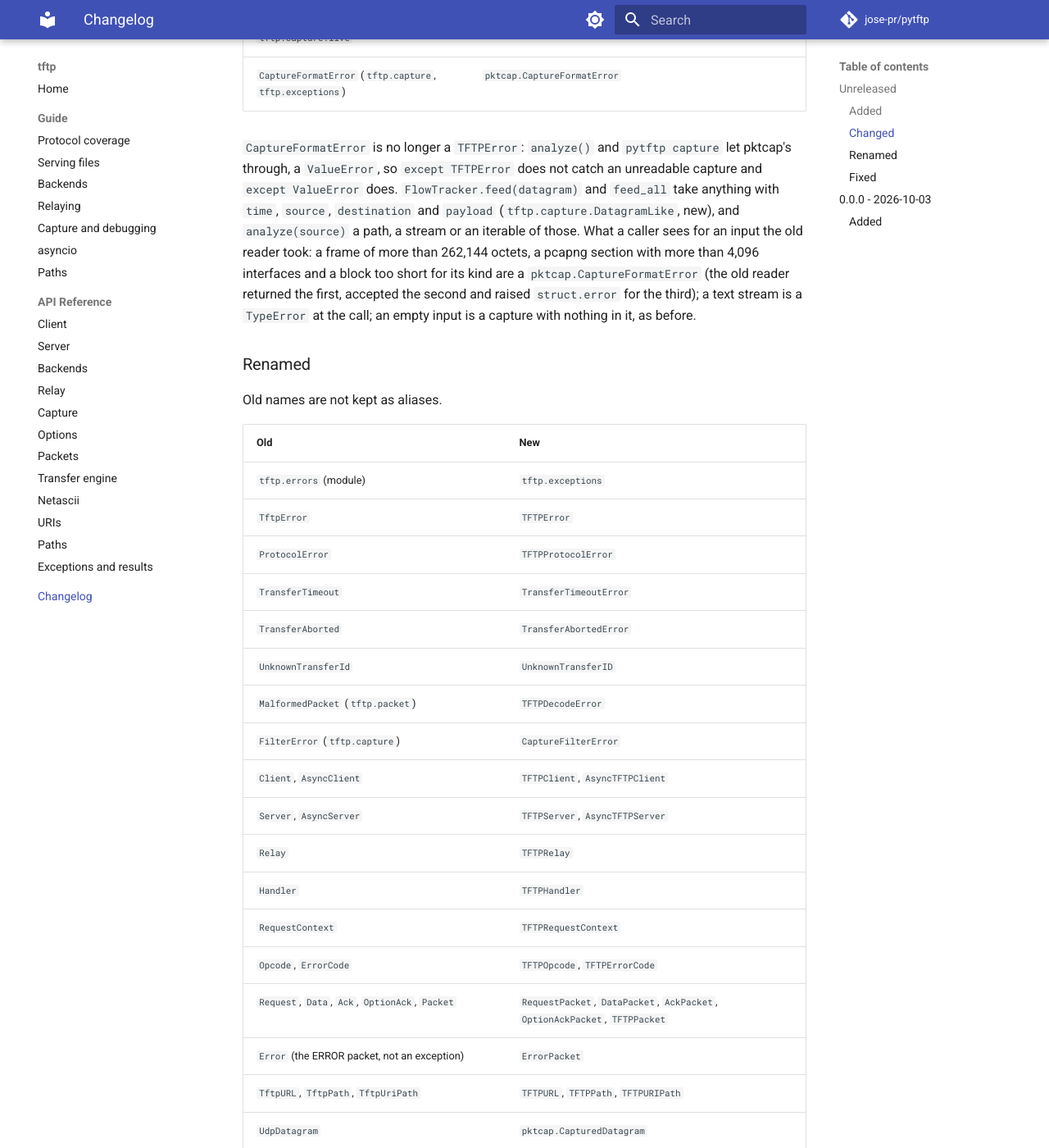
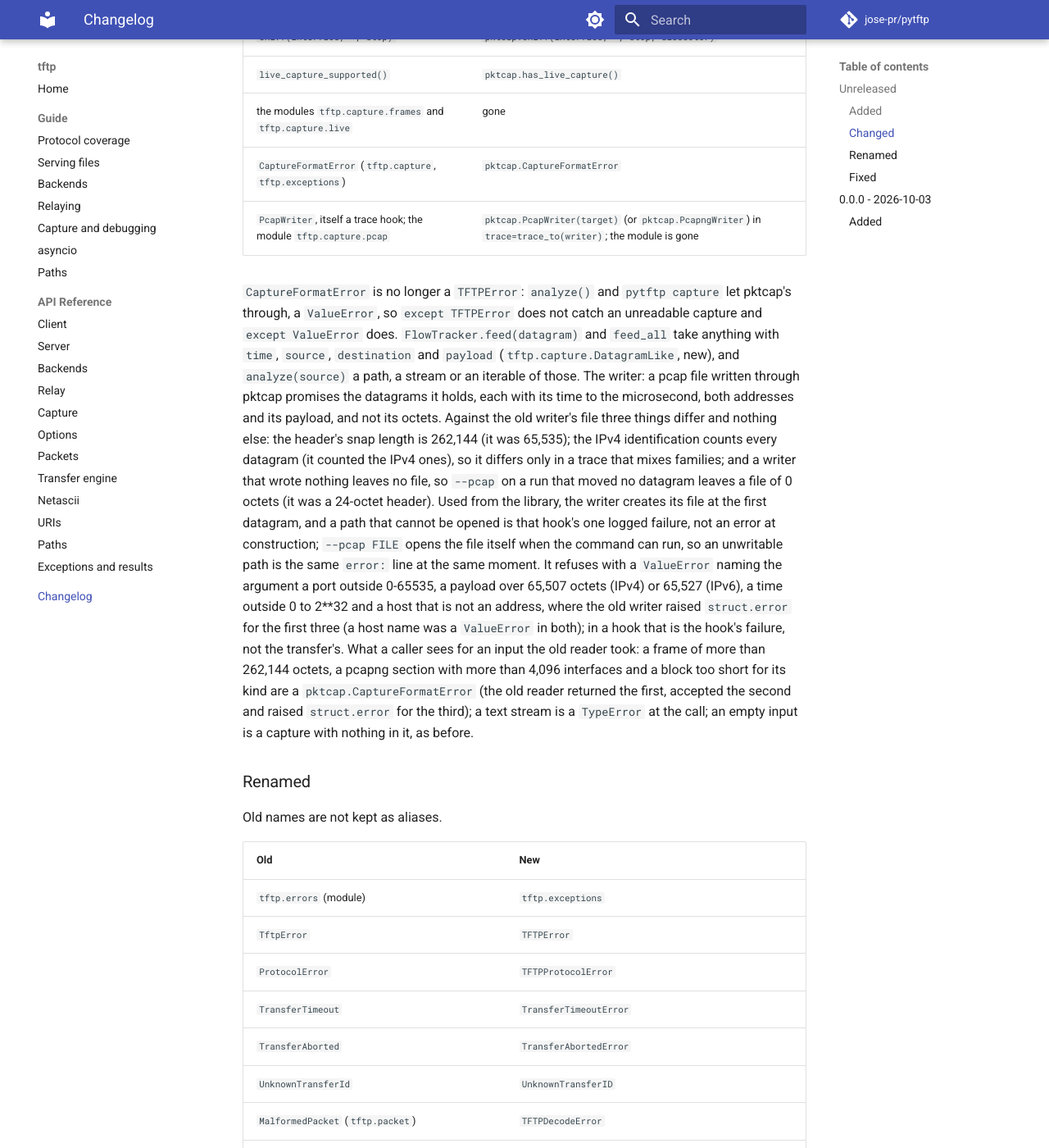
Before and after one commit to jose-pr/pytftp, an MkDocs documentation site: the page built from docs/changelog.md, in a window 1280 px wide and 1400 px high, scrolled down 9458 px. Shown: the whole window at 82% size. Built offline with MkDocs 1.6.1 and Material for MkDocs 9.7.7, drawn with Linux system fonts in a browser that asks for light colours; comment, search, counter and statistics services are not loaded; some of the changed text lies outside the part shown.

Commit message:
feat: a pktcap writer records a run through trace_to, and the library's own pcap writer is gone
trace_to(writer) is a trace hook over anything with write(time, source,
destination, payload), so pcap and pcapng both work. The command line opens the
file itself when the command can run and hands the stream to pktcap's writer, so
an unwritable path is the same error line at the same moment. A pcap written
this way holds the same datagrams; its snap length, the IPv4 identification of
a mixed-family trace and the file of a run that moved nothing differ.

```diff
--- a/CHANGELOG.md
+++ b/CHANGELOG.md
@@ -15,6 +15,10 @@
   through the constructor as `dataclasses.replace` does.
 - `tftp.capture.combine_hooks(*hooks)`: one `trace=` hook from several; a hook that
   raises does not keep the others from the event.
+- `tftp.capture.trace_to(writer)`: a trace hook that appends every event to a writer, and
+  `DatagramWriter`, the `Protocol` it takes (`write(time, source, destination, payload)`).
+  `pktcap.PcapWriter` and `pktcap.PcapngWriter` are both one, so a run can be recorded as
+  pcapng too.
 - `by_prefix` and `by_subnet` take `"KEY=HOST[:PORT]"` text in a sequence, in place of
   a pair.
 - `pytftp serve --max-duration SECONDS` (the longest a transfer may run),
@@ -390,12 +394,28 @@
   | `live_capture_supported()` | `pktcap.has_live_capture()` |
   | the modules `tftp.capture.frames` and `tftp.capture.live` | gone |
   | `CaptureFormatError` (`tftp.capture`, `tftp.exceptions`) | `pktcap.CaptureFormatError` |
+  | `PcapWriter`, itself a trace hook; the module `tftp.capture.pcap` | `pktcap.PcapWriter(target)` (or `pktcap.PcapngWriter`) in `trace=trace_to(writer)`; the module is gone |
 
   `CaptureFormatError` is no longer a `TFTPError`: `analyze()` and `pytftp capture` let
   pktcap's through, a `ValueError`, so `except TFTPError` does not catch an unreadable
   capture and `except ValueError` does. `FlowTracker.feed(datagram)` and `feed_all` take
   anything with `time`, `source`, `destination` and `payload` (`tftp.capture.DatagramLike`,
   new), and `analyze(source)` a path, a stream or an iterable of those.
+  The writer: a pcap file written through pktcap promises the datagrams it holds, each
+  with its time to the microsecond, both addresses and its payload, and not its octets.
+  Against the old writer's file three things differ and nothing else: the header's snap
+  length is 262,144 (it was 65,535); the IPv4 identification counts every datagram (it
+  counted the IPv4 ones), so it differs only in a trace that mixes families; and a
+  writer that wrote nothing leaves no file, so `--pcap` on a run that moved no datagram
+  leaves a file of 0 octets (it was a 24-octet header). Used from the library, the writer
+  creates its file at the first datagram, and a path that cannot be opened is that hook's
+  one logged failure, not an error at construction; `--pcap FILE` opens the file itself
+  when the command can run, so an unwritable path is the same `error:` line at the same
+  moment. It refuses with a `ValueError` naming the argument a port outside 0-65535, a
+  payload over 65,507 octets (IPv4) or 65,527 (IPv6), a time outside 0 to 2**32 and a
+  host that is not an address, where the old writer raised `struct.error` for the first
+  three (a host name was a `ValueError` in both); in a hook that is the hook's failure,
+  not the transfer's.
   What a caller sees for an input the old reader took: a frame of more than 262,144
   octets, a pcapng section with more than 4,096 interfaces and a block too short for its
   kind are a `pktcap.CaptureFormatError` (the old reader returned the first, accepted the
```
Also changed, not shown: AGENTS.md (+1 -1 lines), README.md (+7 -6 lines), docs/capture.md (+8 -5 lines), src/tftp/AGENTS.md (+22 -6 lines), 14 other files.
